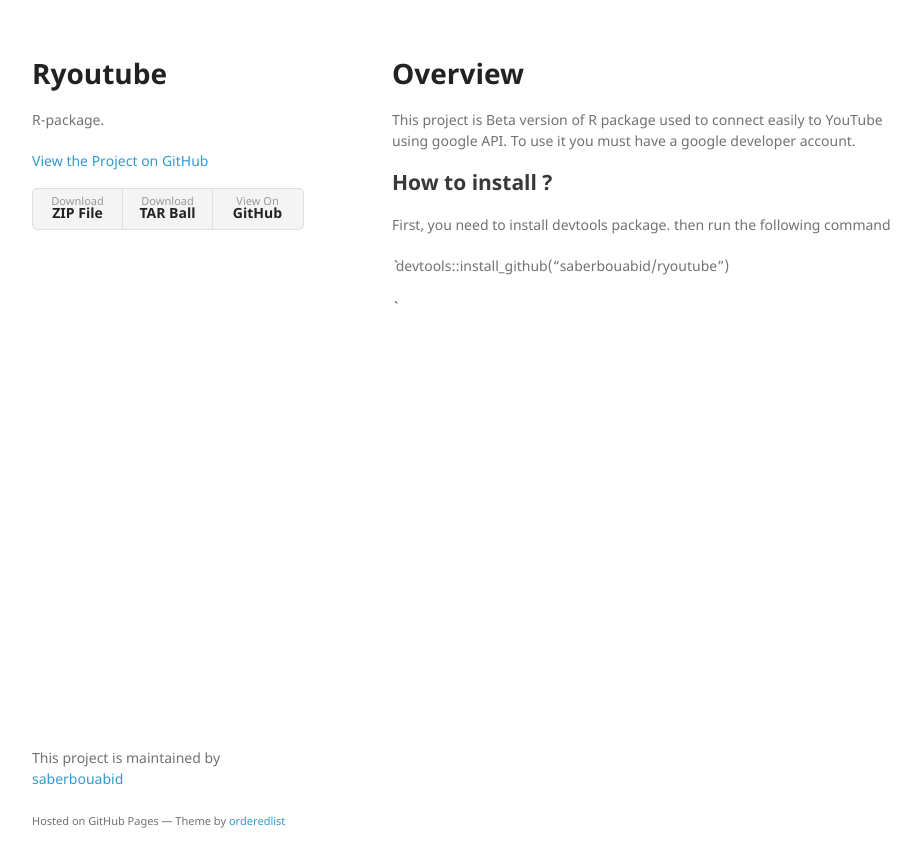
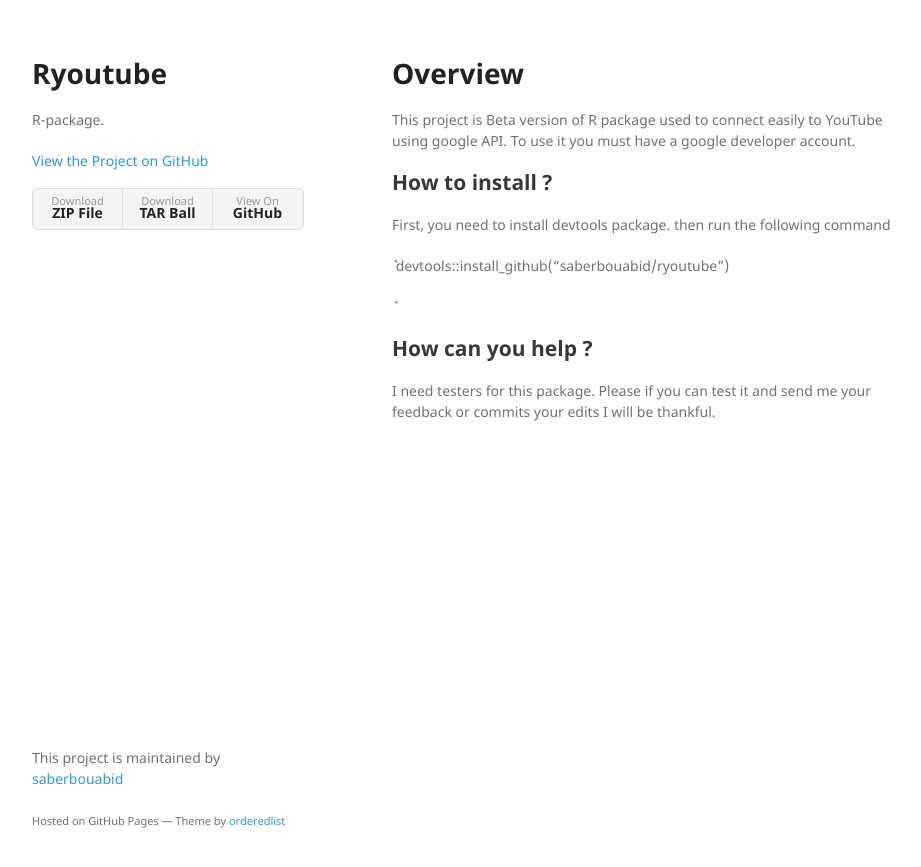
Before and after one commit to saberbouabid/RYoutube, a Jekyll site: the page built from index.md, in a window 1280 px wide. Shown: the top 867 px of the page, without its empty margins (178-1099 px from the left). Built offline with Jekyll 4.4.1, drawn with Linux system fonts in a browser that asks for light colours; our own code applies the rules of GitHub Pages for plain Markdown files.

Commit message:
Update index.md

```diff
--- a/index.md
+++ b/index.md
@@ -15,3 +15,7 @@ First, you need to install devtools package. then run the following command
 devtools::install_github("saberbouabid/ryoutube")
 
 ``
+
+## [](#header-2) How can you help ?
+
+I need testers for this package. Please if you can test it and send me your feedback or commits your edits I will be thankful.
```
